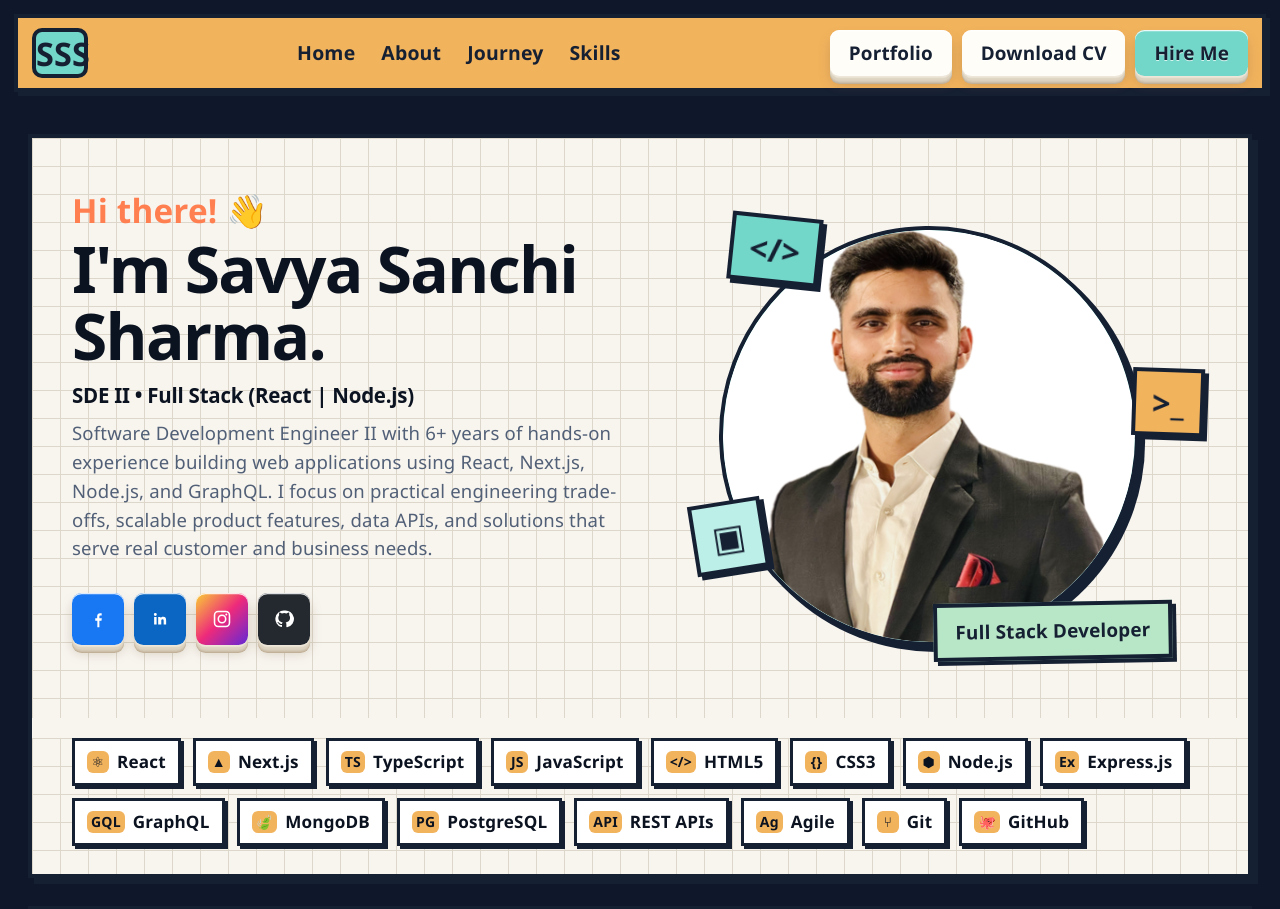
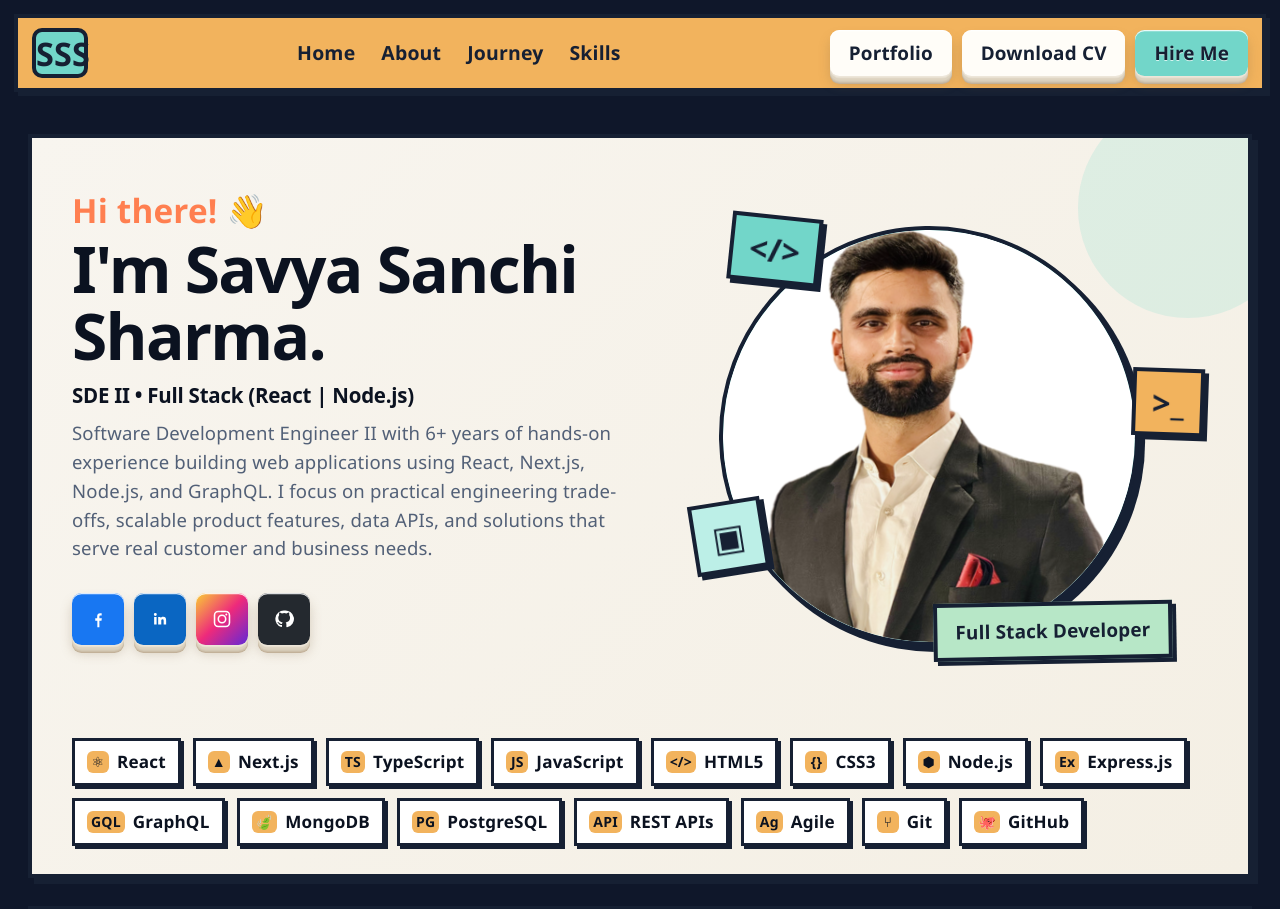
Before and after one commit to savya270997/virtualProfile, a React (Vite) app: page / in a window 1280 px wide. Shown: the top 909 px of the page. Built offline with nearby package versions, Linux system fonts and the light colour scheme.

Commit message:
Refine landing section background

```diff
--- a/src/App.css
+++ b/src/App.css
@@ -50,12 +50,28 @@
   min-height: calc(100svh - 56px);
   border: 4px solid var(--ink);
   box-shadow: var(--shadow-offset) var(--shadow-offset) 0 var(--ink);
-  background: var(--paper);
+  background: linear-gradient(135deg, #f8f5ef 0%, #f4efe4 100%);
   display: flex;
   flex-direction: column;
+  position: relative;
+  overflow: hidden;
+}
+
+.hero-frame::before {
+  content: "";
+  position: absolute;
+  width: 220px;
+  height: 220px;
+  right: -50px;
+  top: -40px;
+  border-radius: 50%;
+  background: rgba(114, 214, 201, 0.18);
+  pointer-events: none;
 }
 
 .hero-nav {
+  position: relative;
+  z-index: 1;
   display: flex;
   align-items: center;
   justify-content: space-between;
@@ -117,15 +133,14 @@
 }
 
 .hero-container {
+  position: relative;
+  z-index: 1;
   flex: 1;
   display: grid;
   grid-template-columns: 1fr 1fr;
   align-items: center;
   gap: 20px;
   padding: 26px 40px 10px;
-  background-image: linear-gradient(var(--grid-line) 1px, transparent 1px),
-    linear-gradient(90deg, var(--grid-line) 1px, transparent 1px);
-  background-size: 28px 28px;
 }
 
 .hero-left h1 {
@@ -400,13 +415,12 @@
 }
 
 .skills-row {
+  position: relative;
+  z-index: 1;
   padding: 0 40px 28px;
   display: flex;
   flex-wrap: wrap;
   gap: 12px;
-  background-image: linear-gradient(var(--grid-line) 1px, transparent 1px),
-    linear-gradient(90deg, var(--grid-line) 1px, transparent 1px);
-  background-size: 28px 28px;
   margin-top: 20px;
 }
 
```
